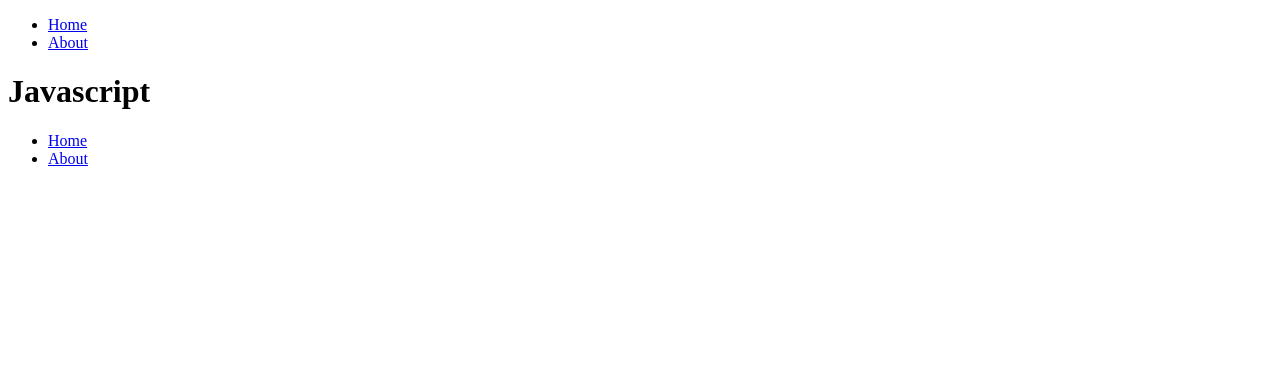
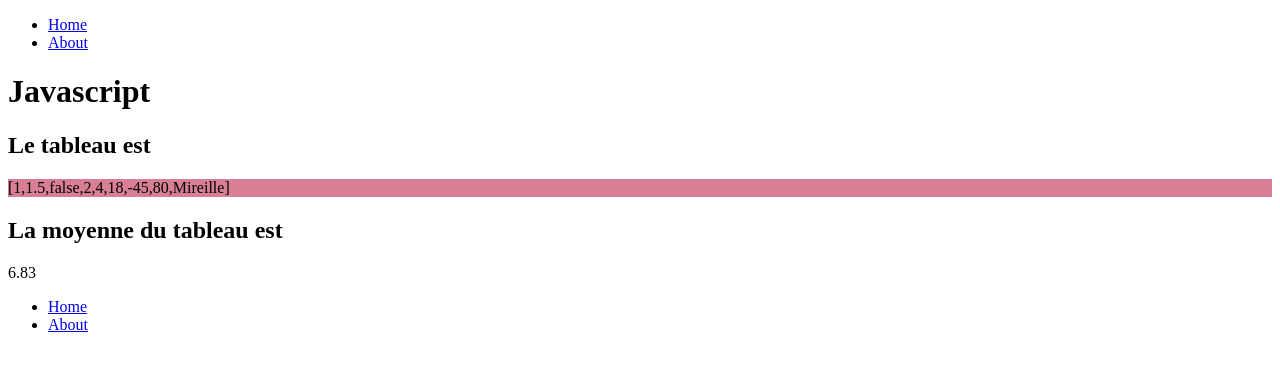
Before and after one commit to fandrianarisataGithub/TP-L1-V2, a plain HTML site: page index.html in a window 1280 px wide. Drawn offline with Linux system fonts and the light colour scheme.

Commit message:
calc moy et affichage avec innerHTML

```diff
--- a/index.html
+++ b/index.html
@@ -21,6 +21,12 @@
     <main>
         <div class="container-fluid">
             <h1 id="titre">Javascript</h1>
+            <div class="calcul">
+                <h2>Le tableau est</h2>
+                <p id="tableau">Nininona</p>
+                <h2>La moyenne du tableau est </h2>
+                <p id="moyenne">Nininona</p>
+            </div>
         </div>
     </main>
     <footer>
--- a/script.js
+++ b/script.js
@@ -1,10 +1,36 @@
-var tab = [1, 1.5, 2.0, 4, 18, -45, 80]
+var tab = [1, 1.5, false, 2.0, 4, 18, -45, 80, "Mireille"]
 var S = 0;
 for (let index = 0; index < tab.length; index++) {
     S = S + tab[index]
 }
-console.log('la somme du tab vaut ' + S)
-
-console.log('la moyenne du tableau vaut ' + (S / tab.length).toFixed(2))
 
 // fonction somme et moyenne
+
+function somme (tab) {
+    var S = 0;
+    if(typeof tab === 'object') {
+        for (let index = 0; index < tab.length; index++) {
+            if(typeof tab[index] !== 'number') {
+                //alert('Eh, tsy nombre le ' + tab[index])
+                continue;
+            }else {
+                S = S + tab[index]
+            }
+        }
+    }
+    return S;
+}
+console.log('la somme du tab vaut ' + somme(tab))
+
+function calcMoy(tab, nrb_aoria_ny_virgul) {
+    var moy = (somme(tab) / tab.length).toFixed(nrb_aoria_ny_virgul);
+    return moy;
+}
+
+console.log('la moyenne du tableau vaut ' + calcMoy(tab))
+
+var tabHTML = document.querySelector('#tableau');
+tabHTML.style.backgroundColor = "rgba(180,0,45,.5)";
+tabHTML.innerHTML = '[' + tab + ']'
+var tabHTMLMoy = document.querySelector('#moyenne');
+tabHTMLMoy.innerHTML = calcMoy(tab, 2)
```
